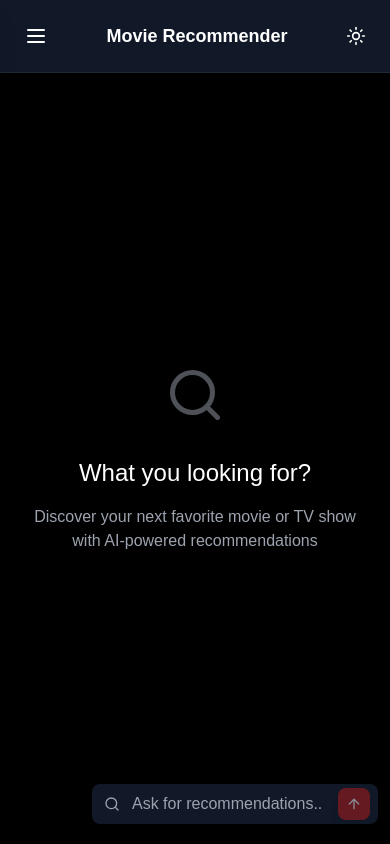
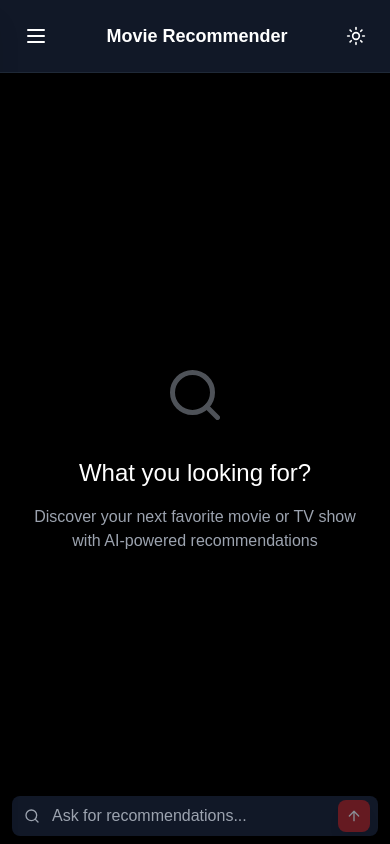
Before and after one commit to yigitcanozdemir/CineSearch-Demo-Frontend, a Next.js app: page / in a window 390 px wide. Built offline with nearby package versions, Linux system fonts and the light colour scheme.

Commit message:
Chat bar update for mobile

```diff
--- a/app/page.tsx
+++ b/app/page.tsx
@@ -1260,8 +1260,7 @@ export default function MovieRecommendationApp() {
           </div>
 
           {/* Chat input */}
-          <div className={`absolute bottom-2 left-20 right-0 z-10 ${isMobile ? "p-3" : "p-4"}`}>
-
+          <div className={`absolute bottom-2 ${isMobile ? "left-0 right-0 px-3" : "left-20 right-0 px-4"} z-10`}>
             <div
               className={`mx-auto ${isMobile ? "px-0" : "px-4"} transform transition-all duration-300 ${isMobile ? "max-w-full" : containerClasses}`}
             >
```
